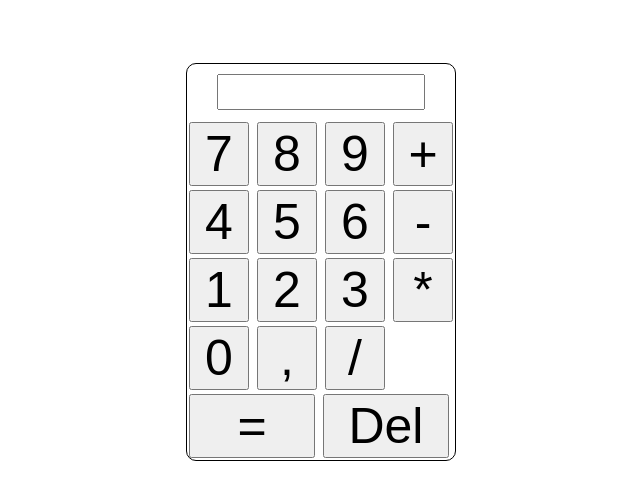
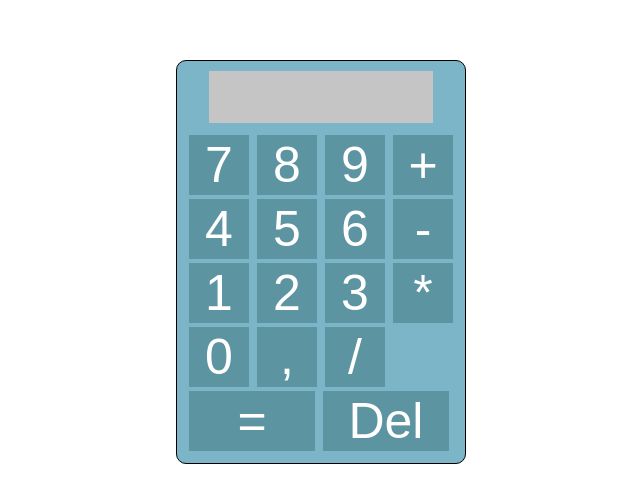
Before and after one commit to joseih/calculator_js_html_css, a plain HTML site: page index.html in a window 1280 px wide. Shown: the part 106-608 px from the top of the page, without its empty margins (319-959 px from the left). Drawn offline with Linux system fonts and the light colour scheme.

Commit message:
Finalizado

```diff
--- a/style.css
+++ b/style.css
@@ -9,6 +9,12 @@ button {
   font-size: 50px;
   margin: 2px;
   width: 60px;
+  color: white;
+  background-color: rgb(92, 148, 161);
+  border: 0;
+}
+button:hover {
+  background-color: rgb(53, 84, 91);
 }
 
 #container-father {
@@ -17,9 +23,18 @@ button {
   display: flex;
   flex-direction: column;
   align-items: center;
+  padding: 10px;
+  background-color: rgb(124, 181, 200);
 }
 #container-result {
   max-width: 260px;
+  background-color: rgb(197, 197, 197);
+  margin-bottom: 10px;
+}
+input {
+  background-color: rgb(197, 197, 197);
+  border: 0;
+  color: white;
 }
 
 #result {
```
